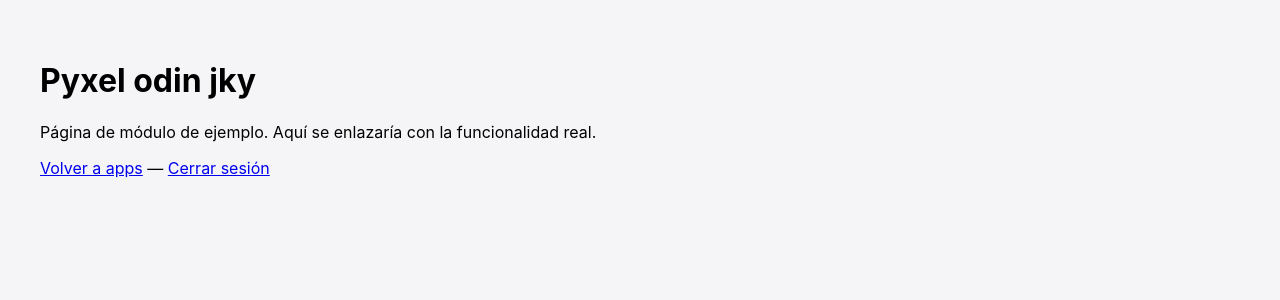
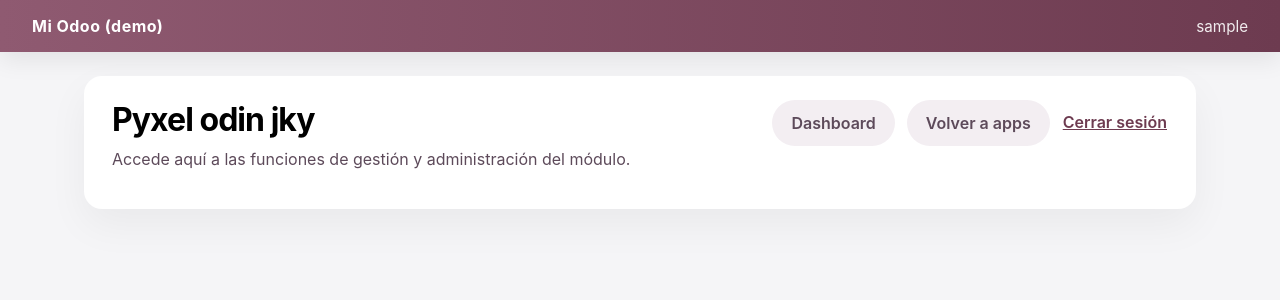
Before and after one commit to R-Ko/Gestion-de-proyecto, a Flask app: a page that uses templates/app_page.html in a window 1280 px wide. Shown: the top 300 px of the page. Run offline with Flask 2, Linux system fonts and the light colour scheme; a user stored in the database is signed in.

Commit message:
Improve user module UI and add dashboard navigation

```diff
--- a/static/css/odoo_login.css
+++ b/static/css/odoo_login.css
@@ -21,3 +21,41 @@ body{font-family: -apple-system, BlinkMacSystemFont, 'Segoe UI', Roboto, 'Helvet
 .footer-links{margin-top:18px;text-align:center;font-size:12px;color:var(--muted)}
 
 @media (max-width:420px){.login-box{width:92%;padding:20px}}
+
+.topbar{display:flex;align-items:center;justify-content:space-between;padding:16px 32px;background:linear-gradient(90deg,#8f5a71,#6d3b50);color:#fff;box-shadow:0 8px 24px rgba(0,0,0,0.08)}
+.topbar .brand{font-weight:700;font-size:1rem;letter-spacing:.03em}
+.topbar .user{font-size:.95rem;opacity:.9}
+.page-content{max-width:1160px;margin:24px auto;padding:0 24px 40px}
+.page-hero{display:flex;align-items:flex-start;justify-content:space-between;gap:20px;margin-bottom:24px;padding:24px 28px;background:#fff;border-radius:18px;box-shadow:0 16px 40px rgba(0,0,0,0.05)}
+.page-hero h1{margin:0;font-size:2rem;letter-spacing:-.03em}
+.page-lead{color:#5d4a5a;margin-top:10px;max-width:560px}
+.page-actions{display:flex;align-items:center;gap:12px;flex-wrap:wrap}
+.btn{display:inline-flex;align-items:center;justify-content:center;padding:12px 18px;border-radius:999px;border:1px solid transparent;font-weight:600;text-decoration:none;cursor:pointer;transition:all .2s ease}
+.btn-primary{background:#6d3b50;color:#fff}
+.btn-primary:hover{background:#5a3344}
+.btn-secondary{background:#f3eef2;color:#5d4a5a;border-color:transparent}
+.btn-secondary:hover{background:#e9e0e5}
+.btn-link{background:transparent;color:#6d3b50;border-color:transparent;text-decoration:underline;padding:0 0 2px}
+.btn-link:hover{color:#4a2d3f}
+.btn-small{padding:.6rem 1rem;font-size:.9rem}
+.grid-layout{display:grid;grid-template-columns:1.1fr .9fr;gap:24px}
+.card{background:#fff;border-radius:18px;box-shadow:0 16px 40px rgba(0,0,0,0.06);overflow:hidden}
+.card-panel{padding:26px}
+.card-header h2{margin:0 0 8px;font-size:1.35rem}
+.card-header p{margin:0;color:#6f5c6f}
+.form-grid{display:grid;gap:16px}
+.form-stack{display:flex;flex-direction:column;gap:18px}
+.field-group{display:flex;flex-direction:column;gap:8px;font-size:.95rem;color:#534251}
+.field-group input{width:100%;padding:12px 14px;border:1px solid #e5dfe4;border-radius:10px;background:#fcfcfc}
+.table-responsive{overflow-x:auto}
+.data-table{width:100%;border-collapse:collapse;margin-top:16px}
+.data-table th,.data-table td{padding:14px 16px;text-align:left;border-bottom:1px solid #ede7ee}
+.data-table th{color:#685468;font-size:.95rem;font-weight:700}
+.data-table tr:hover{background:#faf5f9}
+.checkbox-grid{display:grid;grid-template-columns:repeat(2,minmax(0,1fr));gap:14px;margin-top:12px}
+.checkbox-item{display:flex;align-items:center;gap:12px;padding:14px 16px;border:1px solid #e8dfe5;border-radius:14px;background:#fcfbfd;cursor:pointer}
+.checkbox-item input{width:1rem;height:1rem}
+.form-footer{display:flex;align-items:center;justify-content:flex-start;gap:14px;margin-top:20px}
+@media (max-width:900px){.grid-layout{grid-template-columns:1fr}
+.page-hero{flex-direction:column}}
+@media (max-width:640px){.checkbox-grid{grid-template-columns:1fr}}
--- a/templates/app_page.html
+++ b/templates/app_page.html
@@ -7,10 +7,26 @@
     <link rel="stylesheet" href="/static/css/odoo_login.css">
   </head>
   <body>
-    <div style="padding:40px;">
-      <h1>{{ name|capitalize }}</h1>
-      <p>Página de módulo de ejemplo. Aquí se enlazaría con la funcionalidad real.</p>
-      <p><a href="/apps">Volver a apps</a> — <a href="/logout">Cerrar sesión</a></p>
+    <div class="topbar">
+      <div class="brand">Mi Odoo (demo)</div>
+      {% if session.user %}
+      <div class="user">{{ session.user }}</div>
+      {% endif %}
     </div>
+    <main class="page-content">
+      {% block content %}
+      <section class="page-hero">
+        <div>
+          <h1>{{ name|capitalize }}</h1>
+          <p class="page-lead">Accede aquí a las funciones de gestión y administración del módulo.</p>
+        </div>
+        <div class="page-actions">
+          <a class="btn btn-secondary" href="/dashboard">Dashboard</a>
+          <a class="btn btn-secondary" href="/apps">Volver a apps</a>
+          <a class="btn btn-link" href="/logout">Cerrar sesión</a>
+        </div>
+      </section>
+      {% endblock %}
+    </main>
   </body>
 </html>
```
Also changed, not shown: templates/user_edit.html (+19 -12 lines), templates/users.html (+40 -17 lines), users.db.
